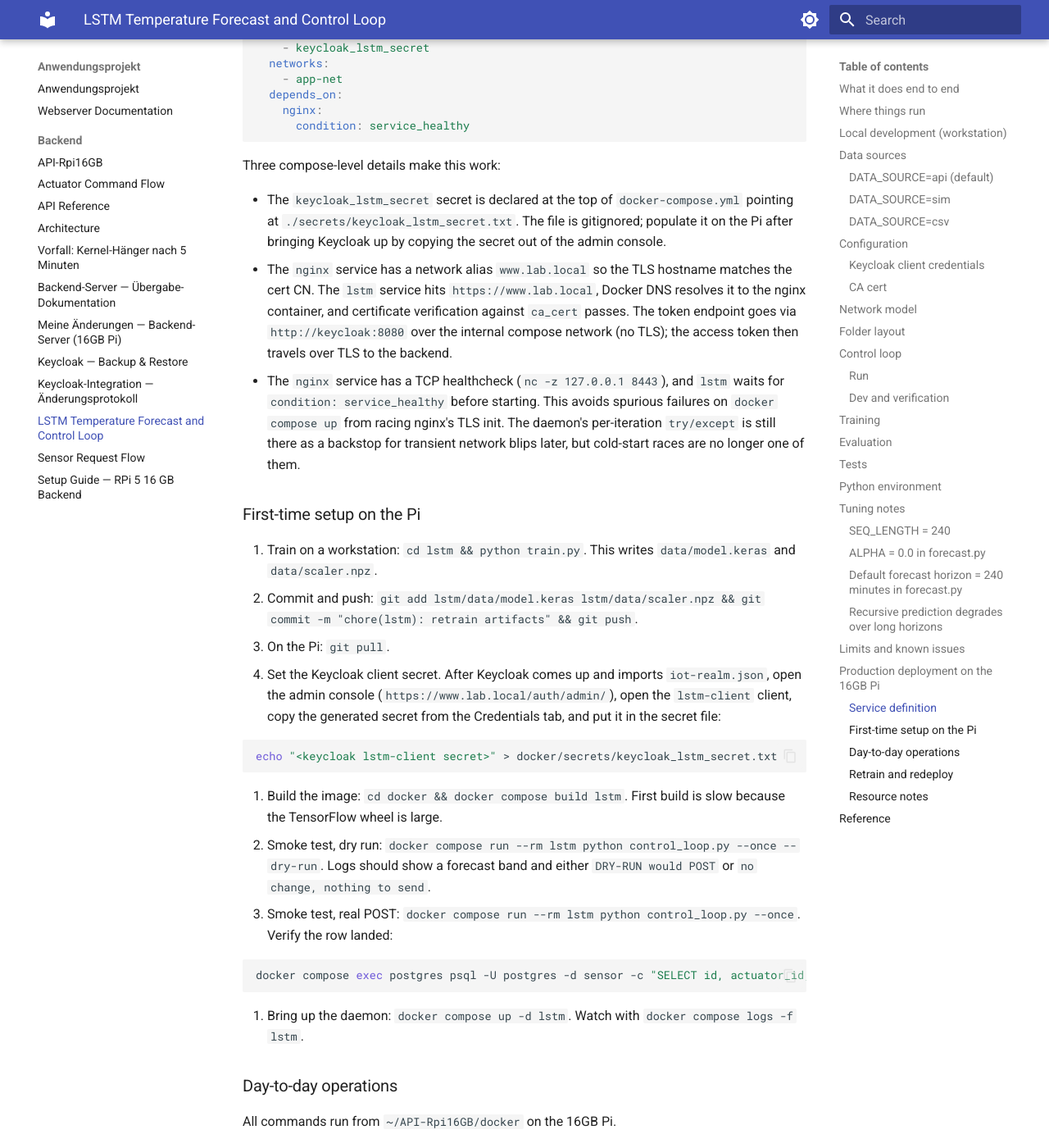
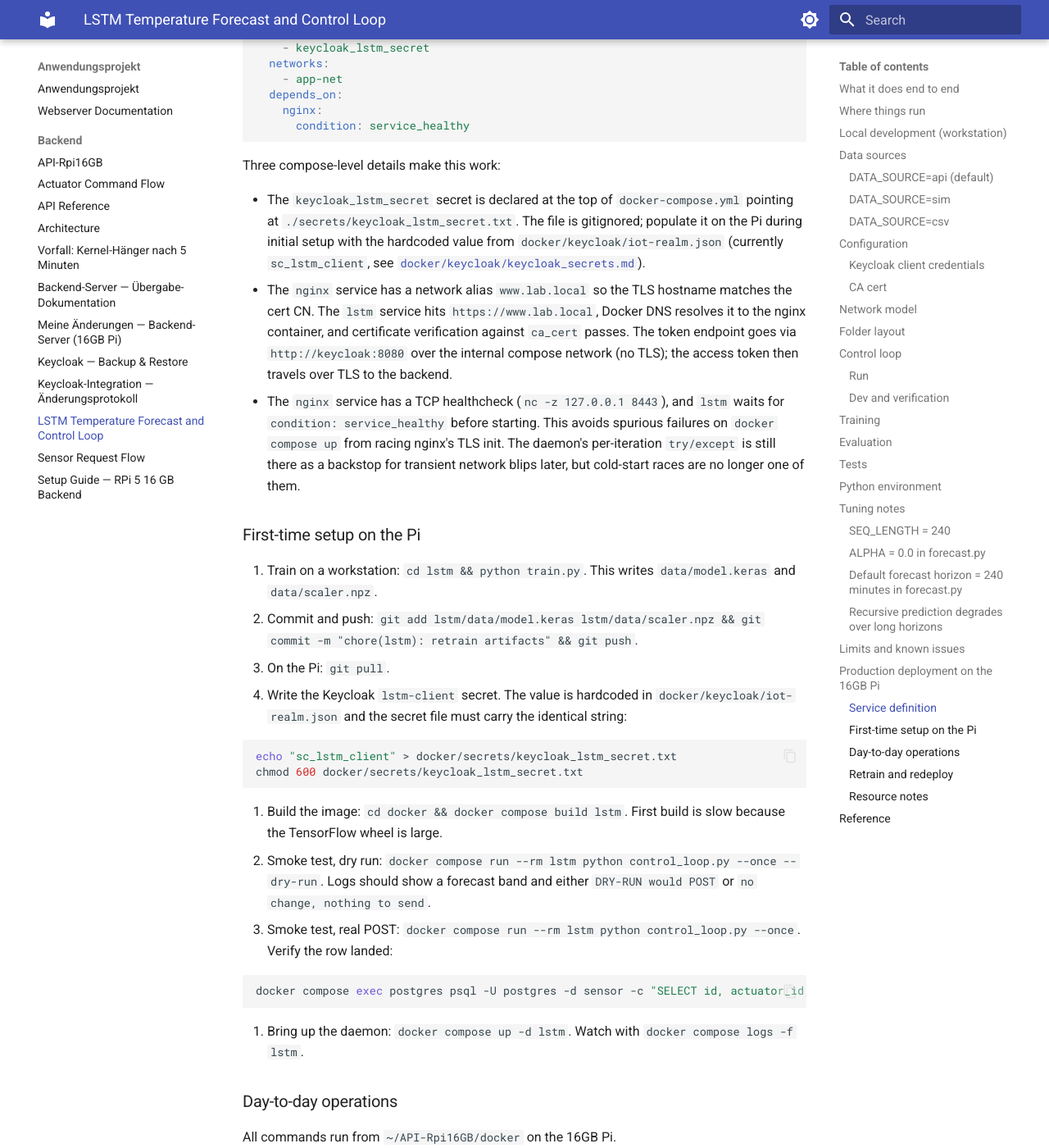
Before and after one commit to Just-Martin-Really/API-Rpi16GB, an MkDocs documentation site: the page built from docs/backend/lstm.md, in a window 1280 px wide and 1400 px high, scrolled down 10396 px. Shown: the whole window at 82% size. Built offline with MkDocs 1.6.1 and Material for MkDocs 9.7.7, drawn with Linux system fonts in a browser that asks for light colours.

Commit message:
fix(integration): post-LSTM-merge review findings
Subagent review of c517498 flagged three items; while applying them
the CI placeholder-secrets list turned out broader-broken than just
the jwt_secret entry, so this commit aligns the full set with what
docker-compose.yml actually declares after Phase 6.

- docs/backend/lstm.md: drop two leftover instructions to copy the
  lstm-client secret out of the Keycloak admin console. Replace with
  the hardcoded sc_lstm_client value, matching iot-realm.json and the
  cleanup-commit narrative.
- docker/docker-compose.yml: lstm depends_on now waits on keycloak's
  service_healthy in addition to nginx. nginx becomes healthy in
  ~15 s, much faster than Keycloak's ~30 s start_period plus realm
  import, so the first control-loop iteration would otherwise hit
  the token endpoint before Keycloak is reachable. api_client._fetch_
  token's raise_for_status would surface that as a hard failure;
  the existing 401-retry only covers backend responses.
- .github/workflows/ci.yml: realign placeholder-secrets loop with the
  compose-declared secrets. Drops jwt_secret (gone since the LSTM
  merge) and api_password (never declared); adds api_key, plus the
  three Keycloak secrets that arrived with Tamara/LSTM merges.

````diff
--- a/docs/backend/lstm.md
+++ b/docs/backend/lstm.md
@@ -373,7 +373,7 @@
 
 Three compose-level details make this work:
 
-- The `keycloak_lstm_secret` secret is declared at the top of `docker-compose.yml` pointing at `./secrets/keycloak_lstm_secret.txt`. The file is gitignored; populate it on the Pi after bringing Keycloak up by copying the secret out of the admin console.
+- The `keycloak_lstm_secret` secret is declared at the top of `docker-compose.yml` pointing at `./secrets/keycloak_lstm_secret.txt`. The file is gitignored; populate it on the Pi during initial setup with the hardcoded value from `docker/keycloak/iot-realm.json` (currently `sc_lstm_client`, see [`docker/keycloak/keycloak_secrets.md`](../../docker/keycloak/keycloak_secrets.md)).
 - The `nginx` service has a network alias `www.lab.local` so the TLS hostname matches the cert CN. The `lstm` service hits `https://www.lab.local`, Docker DNS resolves it to the nginx container, and certificate verification against `ca_cert` passes. The token endpoint goes via `http://keycloak:8080` over the internal compose network (no TLS); the access token then travels over TLS to the backend.
 - The `nginx` service has a TCP healthcheck (`nc -z 127.0.0.1 8443`), and `lstm` waits for `condition: service_healthy` before starting. This avoids spurious failures on `docker compose up` from racing nginx's TLS init. The daemon's per-iteration `try/except` is still there as a backstop for transient network blips later, but cold-start races are no longer one of them.
 
@@ -382,10 +382,11 @@
 1. Train on a workstation: `cd lstm && python train.py`. This writes `data/model.keras` and `data/scaler.npz`.
 2. Commit and push: `git add lstm/data/model.keras lstm/data/scaler.npz && git commit -m "chore(lstm): retrain artifacts" && git push`.
 3. On the Pi: `git pull`.
-4. Set the Keycloak client secret. After Keycloak comes up and imports `iot-realm.json`, open the admin console (`https://www.lab.local/auth/admin/`), open the `lstm-client` client, copy the generated secret from the Credentials tab, and put it in the secret file:
+4. Write the Keycloak `lstm-client` secret. The value is hardcoded in `docker/keycloak/iot-realm.json` and the secret file must carry the identical string:
 
    ```sh
-   echo "<keycloak lstm-client secret>" > docker/secrets/keycloak_lstm_secret.txt
+   echo "sc_lstm_client" > docker/secrets/keycloak_lstm_secret.txt
+   chmod 600 docker/secrets/keycloak_lstm_secret.txt
    ```
 
 5. Build the image: `cd docker && docker compose build lstm`. First build is slow because the TensorFlow wheel is large.
````
Also changed, not shown: 2 other files.
